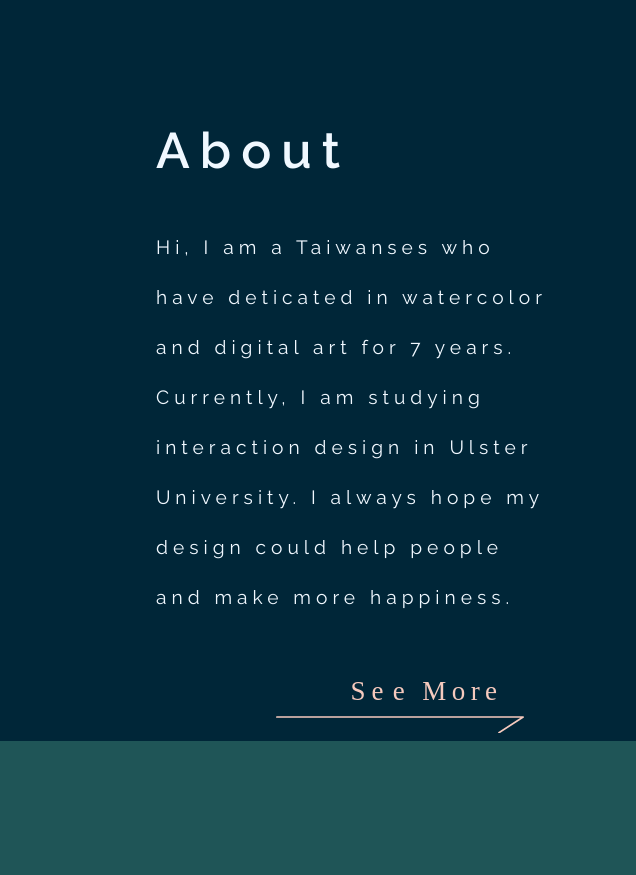
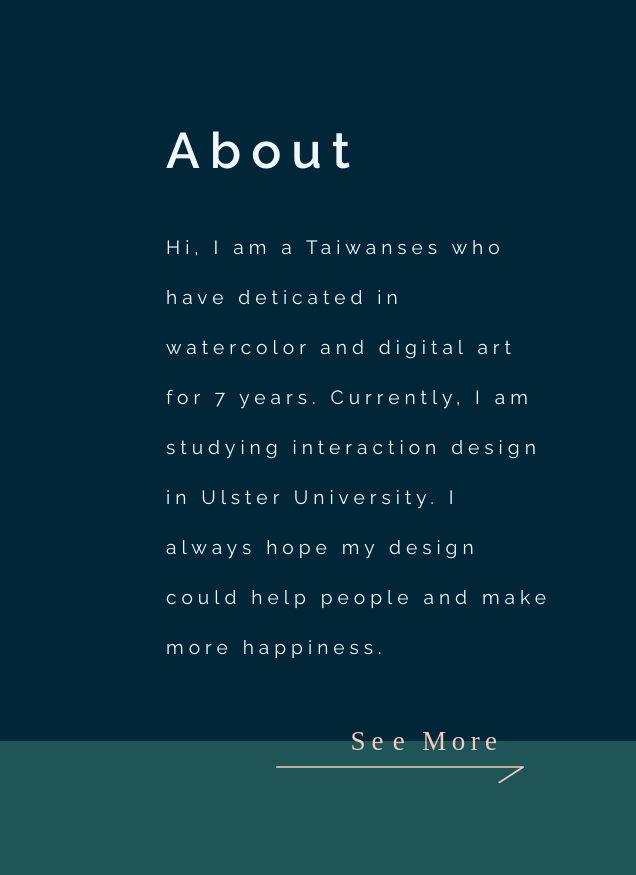
Before and after one commit to Irisloverain/PortfolioWebsite, a plain HTML site: page index.html in a window 1280 px wide. Shown: the part 680-1555 px from the top of the page, 644-1280 px from the left. Drawn offline with nearby package versions, Linux system fonts and the light colour scheme; a script that the page names is missing; a web font is replaced by a local one.

Commit message:
Update homestyle.css

```diff
--- a/CSS/homestyle.css
+++ b/CSS/homestyle.css
@@ -228,14 +228,14 @@ a {
 
 .S2h-01 {
     margin-top: 100px;
-    margin-left: 80px;
+    margin-left:90px;
     font-weight: 600;
     font-size: 50px;
     letter-spacing: 10px;
 }
 
 .S2p-01 {
-    margin-left: 80px;
+    margin-left: 90px;
     font-size: 1.5vw;
     letter-spacing: 5px;
     line-height: 50px;
```
